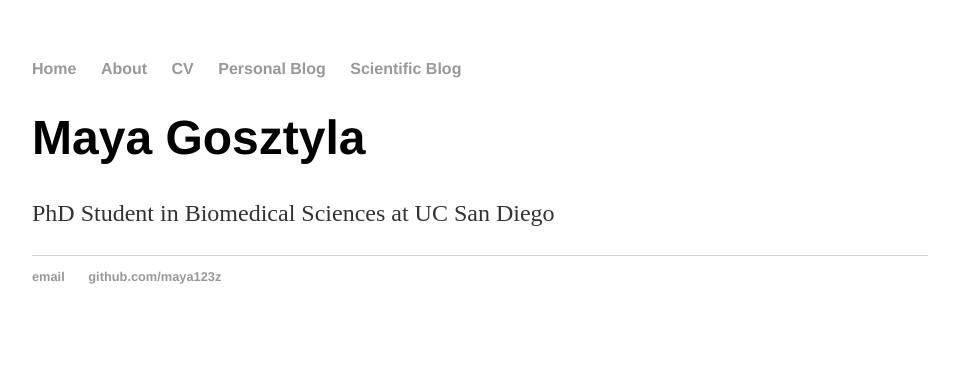
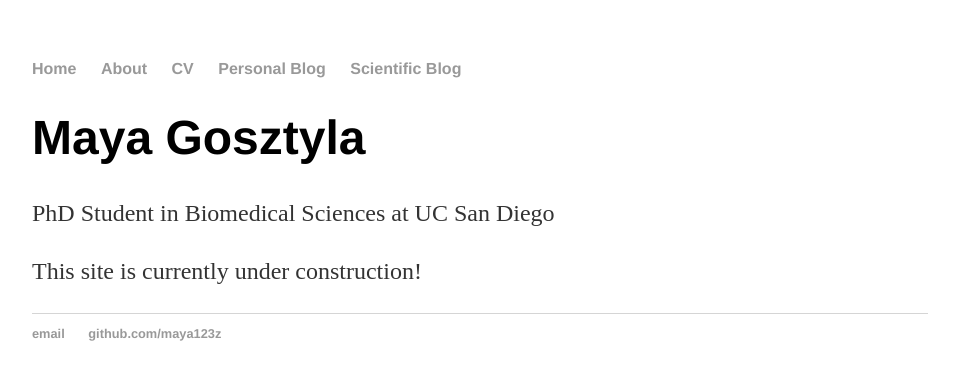
Before and after one commit to maya123z/maya123z.github.io, a Jekyll site: the page built from index.html, in a window 1280 px wide. Shown: the top 380 px of the page, without its empty margins (160-1119 px from the left). Built offline with Jekyll 4.4.1, drawn with Linux system fonts in a browser that asks for light colours.

Commit message:
Update index.html

```diff
--- a/index.html
+++ b/index.html
@@ -5,4 +5,5 @@ title: Maya Gosztyla
 <div class="blurb">
 	<h1>Maya Gosztyla</h1>
 	<p>PhD Student in Biomedical Sciences at UC San Diego</p>
+	<p>This site is currently under construction!</p>
 </div><!-- /.blurb -->
```
